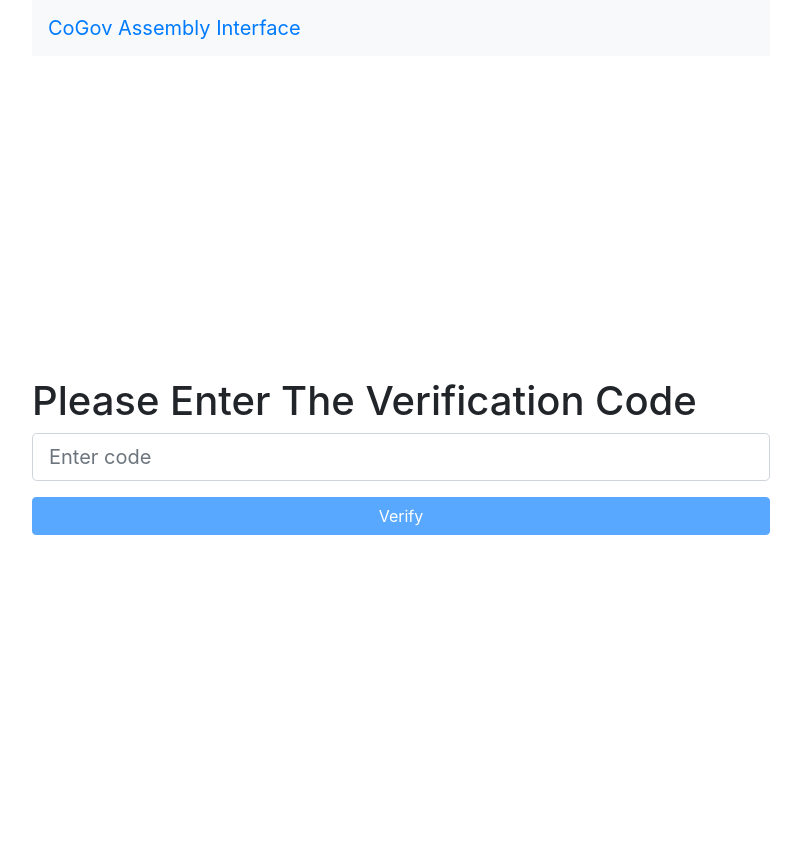
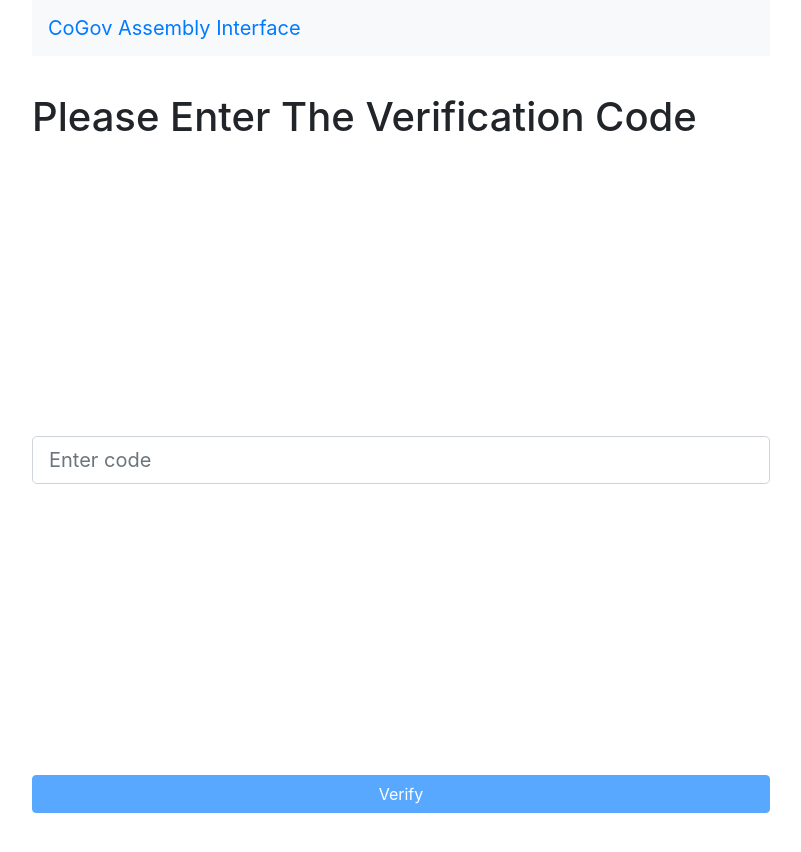
Before and after one commit to cogov/CoGov-asm, a React (Create React App) app: page /verify in a window 1280 px wide. Shown: the top 852 px of the page, without its empty margins (239-1040 px from the left). Built offline with nearby package versions, Linux system fonts and the light colour scheme.

Commit message:
design fixes

```diff
--- a/src/App.css
+++ b/src/App.css
@@ -30,9 +30,21 @@
 
 .home {
     height: inherit;
-    display: flex;
-    justify-content: center;
-    flex-direction: column;
+    position: relative;
+}
+
+.btn-cogov {
+    position: absolute;
+    left: 0;
+    right: 0;
+    bottom: 10%;
+    margin: 0 auto;
+}
+.header-label-cogov {
+    margin-top: 5%;
+}
+.main-cogov {
+    margin-top: 40%;
 }
 
 @keyframes App-logo-spin {
--- a/src/components/Home.js
+++ b/src/components/Home.js
@@ -39,7 +39,11 @@ const Home = ({ ...props }) => {
 
     return (
         <React.Fragment>
-            <Navbar className="bg-light justify-content-between">
+            <Navbar
+                collapseOnSelect
+                expand="lg"
+                className="bg-light justify-content-between"
+            >
                 <Navbar.Brand>
                     <Link to="/">CoGov Assembly Interface</Link>
                 </Navbar.Brand>
--- a/src/components/Login.js
+++ b/src/components/Login.js
@@ -25,9 +25,9 @@ const Login = ({ ...props }) => {
 
     return (
         <React.Fragment>
-            <Form>
+            <h1 className="header-label-cogov">Please Enter Your Email</h1>
+            <Form className="main-cogov">
                 <Form.Group controlId="formBasicEmail">
-                    <h1>Please Enter Your Email</h1>
                     <Form.Control
                         size="lg"
                         type="email"
@@ -37,8 +37,8 @@ const Login = ({ ...props }) => {
                     />
                 </Form.Group>
             </Form>
-            <div className="mt-20">
             <CoGovButton
+                className="btn-cogov"
                 variant="primary"
                 type="button"
                 block={true}
@@ -46,7 +46,6 @@ const Login = ({ ...props }) => {
                 disabled={!globalState.email} // TODO: validation for a valid email
                 onClick={() => handleLogin()}
             />
-            </div>
         </React.Fragment>
     );
 };
--- a/src/components/VerifyCode.js
+++ b/src/components/VerifyCode.js
@@ -23,9 +23,11 @@ const VerifyCode = ({ ...props }) => {
 
     return (
         <React.Fragment>
-            <Form>
+            <h1 className="header-label-cogov">
+                Please Enter The Verification Code
+            </h1>
+            <Form className="main-cogov">
                 <Form.Group controlId="formBasicCode">
-                    <h1>Please Enter The Verification Code</h1>
                     <Form.Control
                         size="lg"
                         type="text"
@@ -37,8 +39,8 @@ const VerifyCode = ({ ...props }) => {
                     />
                 </Form.Group>
             </Form>
-            <div className="mt-20">
             <CoGovButton
+                className="btn-cogov"
                 variant="primary"
                 type="button"
                 block={true}
@@ -46,7 +48,6 @@ const VerifyCode = ({ ...props }) => {
                 disabled={!globalState.verificationCode} // TODO: validation for a valid code
                 onClick={() => handleVerifyCode()}
             />
-            </div>
         </React.Fragment>
     );
 };
```
Lines whose indentation alone changed are shown as unchanged.
